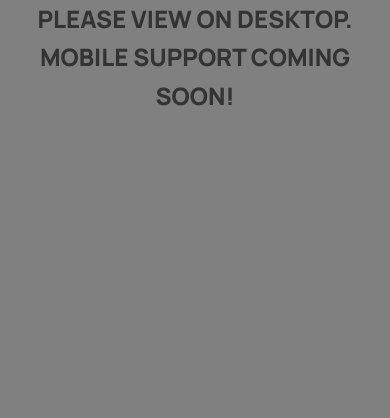
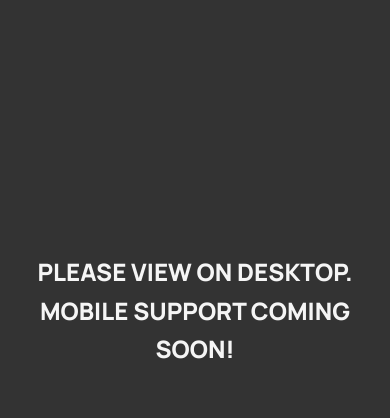
Before and after one commit to taherfa/Personal-Portfolio, a website: page index.html in a window 390 px wide. Shown: the top 418 px of the page. Drawn offline with nearby package versions, Linux system fonts and the light colour scheme; files whose address does not match are found by name.

Commit message:
Changed CSS styling

```diff
--- a/index.html
+++ b/index.html
@@ -247,7 +247,7 @@
                 <p>Vancouver, BC</p>
                 <br>
                 <br>
-                <p class="copyright">Copyright &copy; 2019. All Rights Reserved</p>
+                <p class="copyright">Copyright &copy; 2020. All Rights Reserved</p>
             </div>
             <div class="right-side">
                 <div class="social-links">
--- a/package.json
+++ b/package.json
@@ -10,5 +10,8 @@
   "license": "ISC",
   "devDependencies": {
     "node-sass": "^4.14.0"
+  },
+  "dependencies": {
+    "aos": "^3.0.0-beta.6"
   }
 }
--- a/scss/main.scss
+++ b/scss/main.scss
@@ -142,7 +142,7 @@ header {
 	}
 	div#showcase {
 		background-color: #191919;
-		padding-top: 17rem;
+		padding-top: 15rem;
 		height: 100vh;
 		color: #f5f5f5;
 		.header-content {
@@ -348,9 +348,14 @@ section#projects {
       width:100%;
       position:fixed;
       z-index:10000;
-      background-color:gray;
+	  background-color: #333;
       text-align: center;
-      font-family: Oxygen;
+	  font-family: Oxygen;
+
+	  h2 {
+		color: #f5f5f5;
+		margin-top: 30vh;
+	  }
 
   }
 
```
Also changed, not shown: dist/css/main.min.css, 1 other file.
